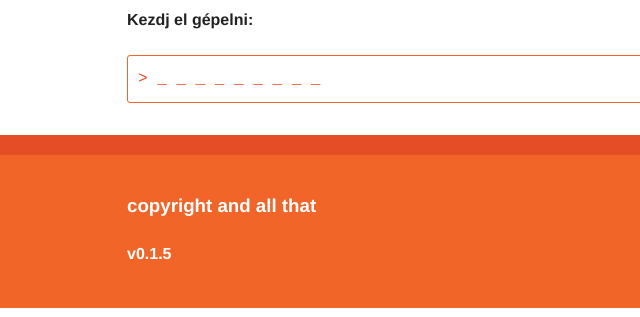
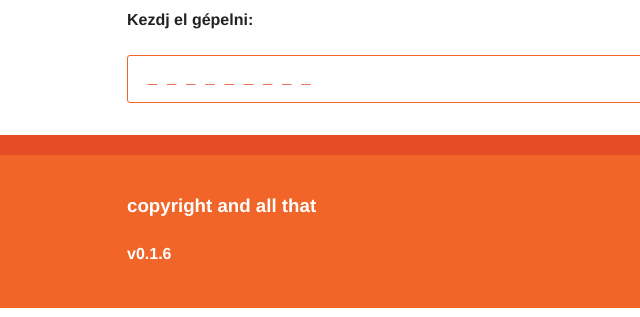
Before and after one commit to mnyeste/wordedu, a plain HTML site: page public_html/index.html in a window 1280 px wide. Shown: the part 275-592 px from the top of the page, 0-640 px from the left. Drawn offline with nearby package versions, Linux system fonts and the light colour scheme.

Commit message:
v0.1.6 removed '>' as it was not clear for users

```diff
--- a/public_html/index.html
+++ b/public_html/index.html
@@ -41,7 +41,7 @@
                             </div>
                             <h4>Kezdj el gépelni:</h4>
                             <div id="translatedwordpanel">
-                                >&nbsp;<span id="translatedword"></span>
+                                &nbsp;<span id="translatedword"></span>
                             </div>
                         </div>
                     </section>
@@ -62,7 +62,7 @@
         <div class="footer-container">
             <footer class="wrapper">
                 <h3>copyright and all that</h3>
-                <h4>v0.1.5</h4>
+                <h4>v0.1.6</h4>
             </footer>
         </div>
 
```
